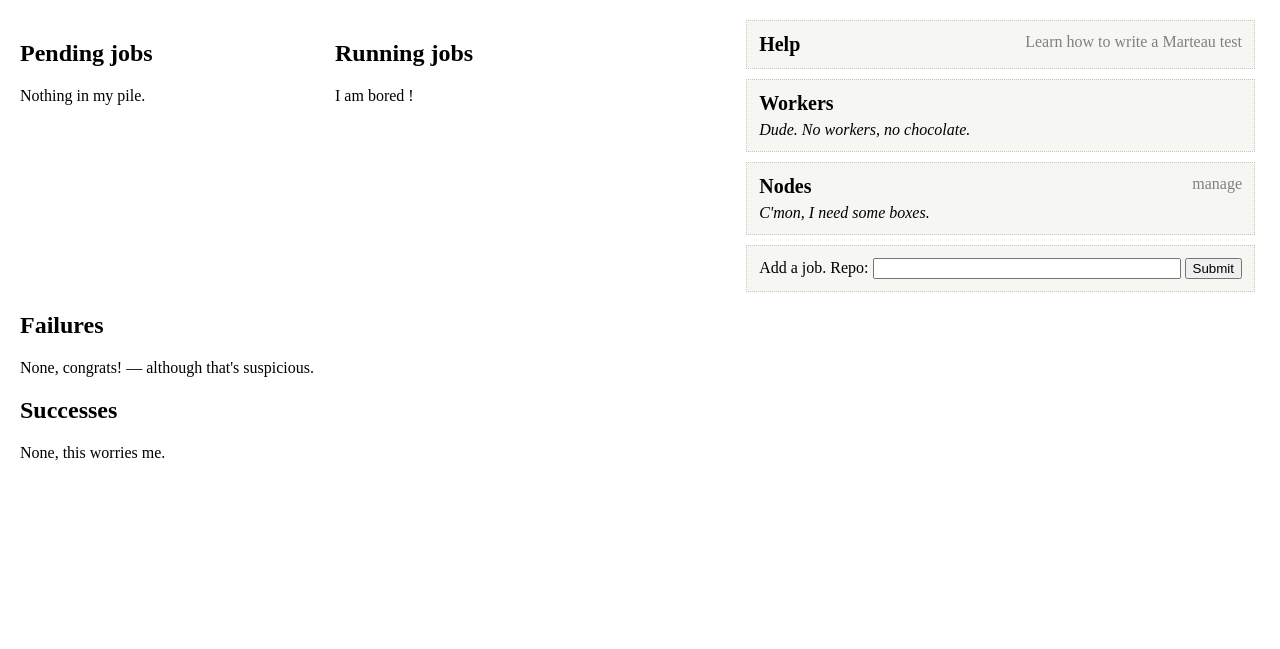
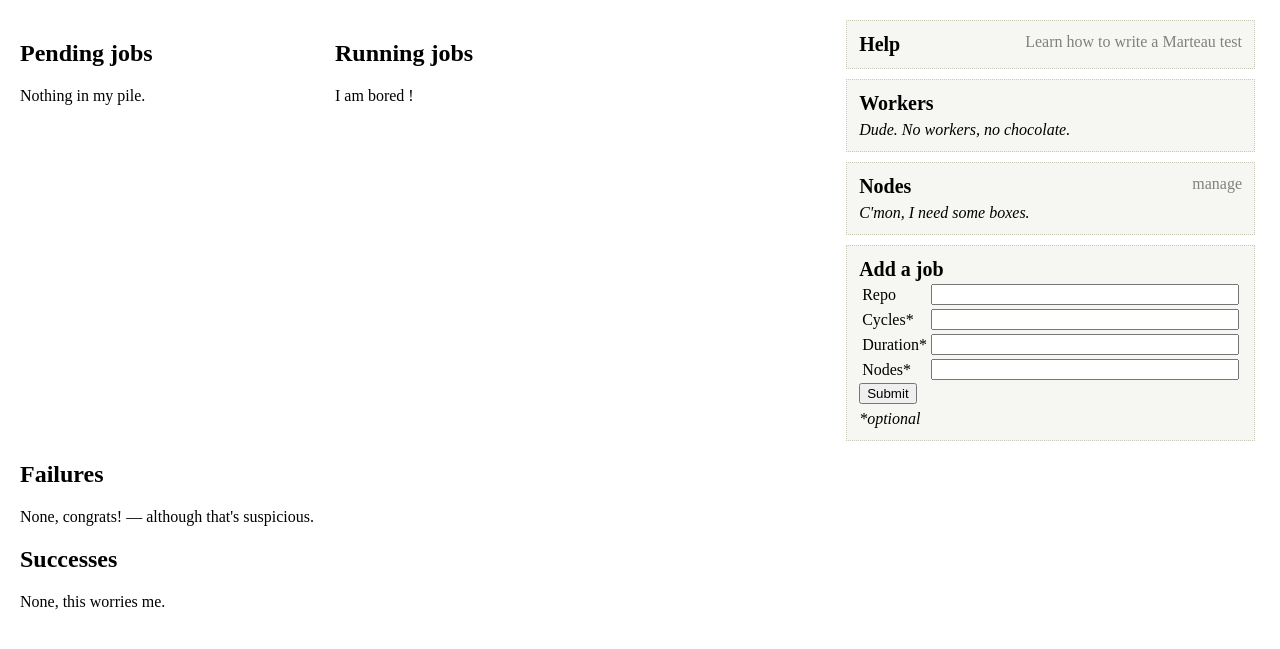
Before and after one commit to mozilla-services/marteau, a Python web app: template marteau/templates/index.mako in a window 1280 px wide. Shown: the part 82-731 px from the top of the page. Run offline with Mako, Linux system fonts and the light colour scheme; the template is opened without the code that fills it, so the values that code supplies are empty; some web fonts are replaced.

Commit message:
allow overriding nodes, duration and cycles

```diff
--- a/marteau/templates/index.mako
+++ b/marteau/templates/index.mako
@@ -19,10 +19,10 @@ Dude. No workers, no chocolate.
 %endif
 </div>
 
-<div id="#nodes" class="resource">
+<div id="nodes" class="resource">
 <span>Nodes</span> <a href="/nodes">manage</a>
 %for node in nodes:
-<div>${node.name} (${node.status})</div>
+<div>${node.name}</div>
 %endfor
 %if not nodes:
 <div>
@@ -32,10 +32,33 @@ C'mon, I need some boxes.
 </div>
 
 
-<div id="form">
+<div id="form" class="resource">
 <form action="/test" method="POST">
-    Add a job. Repo: <input type="text" name="repo"/>
+ <input type="hidden" name="redirect_url" value="/"/>
+
+ <span>Add a job</span>
+<table>
+    <tr>
+      <td>Repo</td>
+      <td><input type="text" name="repo"/></td>
+    </tr>
+    <tr>
+      <td>Cycles*</td>
+      <td><input type="text" name="cycles"/></td>
+    </tr>
+    <tr>
+     <td>Duration*</td>
+     <td><input type="text" name="duration"/></td>
+    </tr>
+    <tr>
+      <td>Nodes*</td>
+      <td><input type="text" name="nodes"/></td>
+    </tr>
+
+</table>
     <input type="submit"/>
+    <div><italic>*optional</italic></div>
+
 </form>
 </div>
 
```
Also changed, not shown: marteau/job.py (+10 -2 lines), marteau/server.py (+13 -7 lines).
